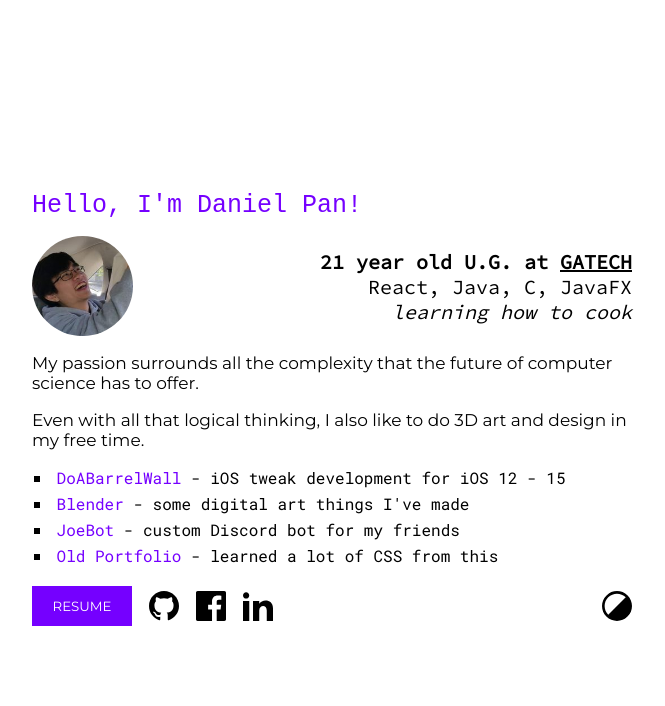
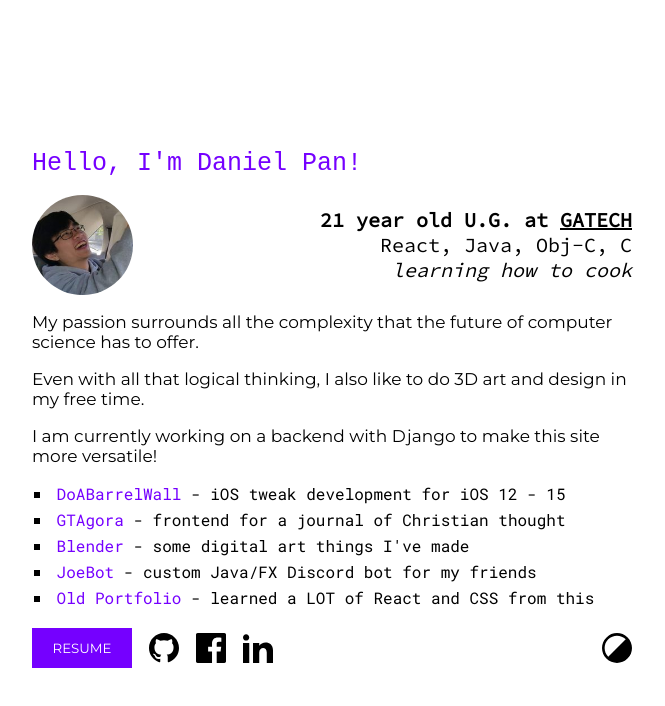
Before and after one commit to denialpan/portfolioV2, a React (Create React App) app: page /#/ in a window 1280 px wide. Shown: the top 706 px of the page, without its empty margins (308-973 px from the left). Built offline with nearby package versions, Linux system fonts and the light colour scheme; a web font is replaced by a local one.

Commit message:
Update front page information

```diff
--- a/package.json
+++ b/package.json
@@ -41,6 +41,6 @@
   },
   "devDependencies": {
     "gh-pages": "^6.1.0",
-    "react-scripts": "^3.0.1"
+    "react-scripts": "^5.0.1"
   }
 }
--- a/src/pages/home/Home.jsx
+++ b/src/pages/home/Home.jsx
@@ -159,7 +159,7 @@ function Home() {
                     <div className={pageCSS['stats']}>
 
                         <div> <b>  21 year old U.G. at <a href="https://www.gatech.edu" target="_blank" rel="noreferrer" style={{ color: "inherit" }}> GATECH </a> </b></div>
-                        <div> React, Java, C, JavaFX </div>
+                        <div> React, Java, Obj-C, C </div>
                         <div> <i> learning how to cook </i> </div>
 
                     </div>
@@ -183,6 +183,15 @@ function Home() {
                     }}
                     className={pageCSS['description']}> Even with all that logical thinking, I also like to do 3D art and design in my free time. </motion.p>
 
+                <motion.p
+
+                    animate={{ color: isDark ? "#FFFFFF" : "#000000" }}
+                    transition={{
+                        ease: "linear",
+                        duration: 0.3
+                    }}
+                    className={pageCSS['description']}> I am currently working on a backend with Django to make this site more versatile! </motion.p>
+
                 <motion.ul
 
                     animate={{ color: isDark ? "#FFFFFF" : "#000000" }}
@@ -193,9 +202,10 @@ function Home() {
 
                     className={pageCSS['link-to-projects']}>
                     <li className={pageCSS['item']}> <a href="https://github.com/denialpan/DoABarrelWall" target="_blank" rel="noreferrer" className={pageCSS['link']}> DoABarrelWall</a> - iOS tweak development for iOS 12 - 15</li>
+                    <li className={pageCSS['item']}> <a href="https://gtagora.com" target="_blank" rel="noreferrer" className={pageCSS['link']}> GTAgora</a> - frontend for a journal of Christian thought</li>
                     <li className={pageCSS['item']}> <Link to="/blender" className={pageCSS['link']}>Blender</Link> - some digital art things I've made </li>
-                    <li className={pageCSS['item']}> <a href="https://github.com/denialpan/JoeBot" target="_blank" rel="noreferrer" className={pageCSS['link']}> JoeBot</a> - custom Discord bot for my friends</li>
-                    <li className={pageCSS['item']}> <a href="https://denialpan.github.io/portfolio-old-1/" target="_blank" rel="noreferrer" className={pageCSS['link']}> Old Portfolio</a> - learned a lot of CSS from this</li>
+                    <li className={pageCSS['item']}> <a href="https://github.com/denialpan/JoeBot" target="_blank" rel="noreferrer" className={pageCSS['link']}> JoeBot</a> - custom Java/FX Discord bot for my friends</li>
+                    <li className={pageCSS['item']}> <a href="https://denialpan.github.io/portfolio-old-1/" target="_blank" rel="noreferrer" className={pageCSS['link']}> Old Portfolio</a> - learned a LOT of React and CSS from this</li>
                 </motion.ul>
 
                 <div className={pageCSS['social-container']}>
```
Also changed, not shown: 1 other file (tests, documents, lock files or other folders).
